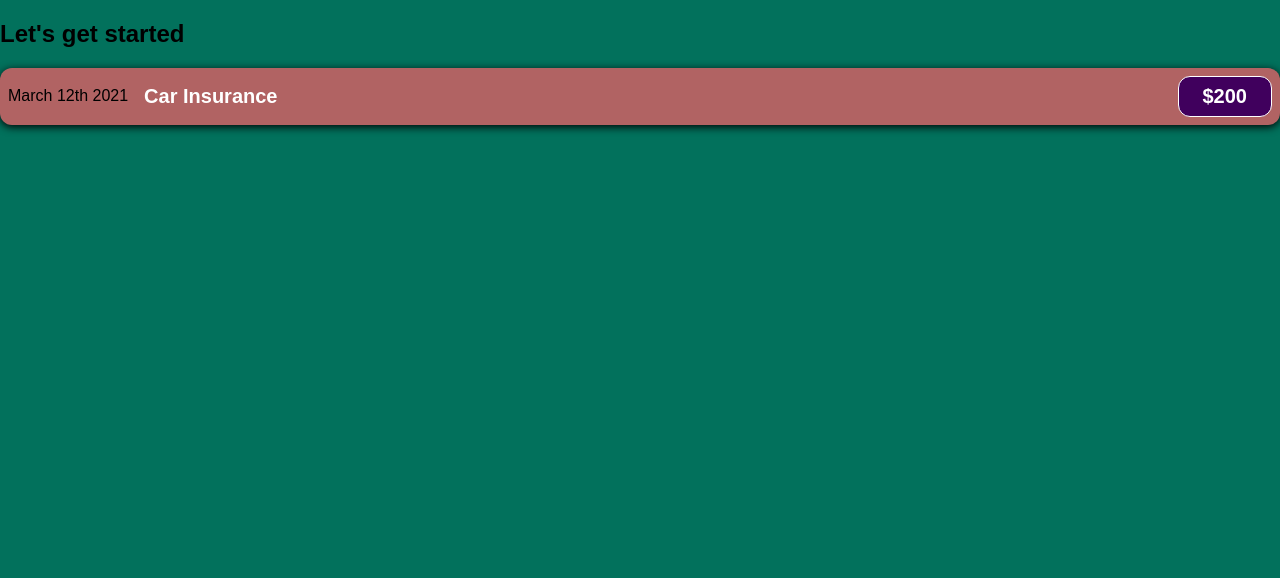
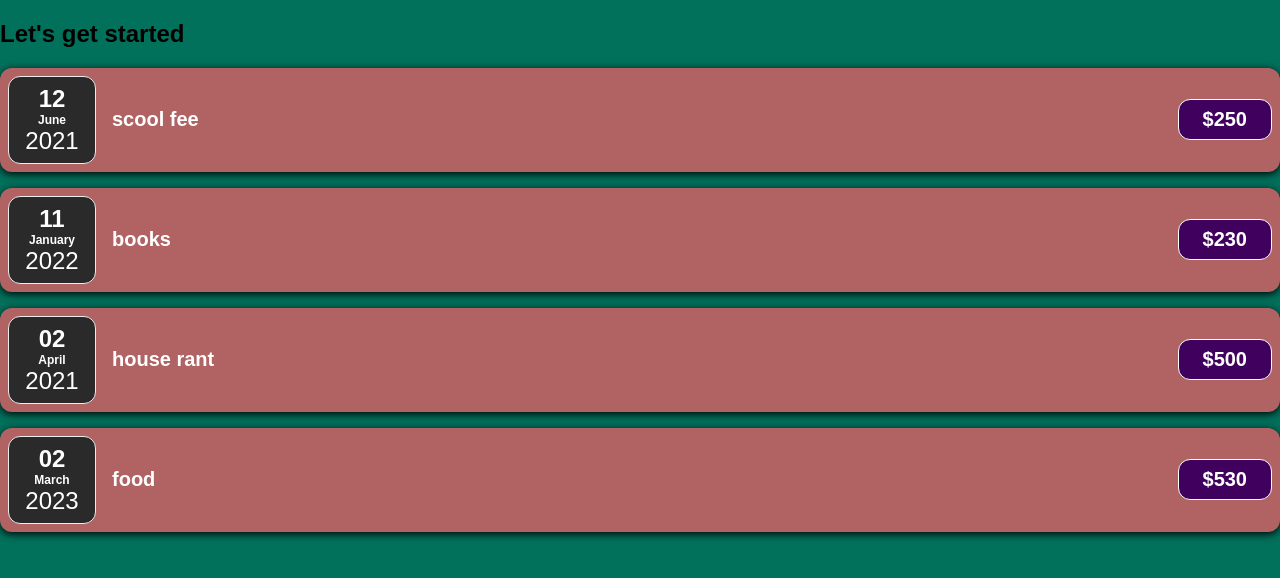
Before and after one commit to pawan1816/expence_tracker, a JavaScript app in the folder expence_tracker/: page / in a window 1280 px wide. Shown: the top 578 px of the page. Built offline with nearby package versions, Linux system fonts and the light colour scheme.

Commit message:
added componet

```diff
--- a/expence_tracker/src/App.js
+++ b/expence_tracker/src/App.js
@@ -1,10 +1,56 @@
 import Expence from "./component/Expence";
 
 function App(){
+  let expenses =[
+    {
+      id:'e1',
+      title: 'scool fee',
+      amount:250,
+      date: new Date(2021, 5, 12)
+    },
+    {
+      id:'e2',
+      title: 'books',
+      amount:230,
+      date: new Date(2021, 12, 11)
+    },
+    {
+      id:'e2',
+      title: 'house rant',
+      amount:500,
+      date: new Date(2021, 3, 2)
+    },
+    {
+      id:'e1',
+      title: 'food',
+      amount:530,
+      date: new Date(2023, 2, 2)
+    }
+  ];
+
   return (
     <div>
         <h2>Let's get started</h2>
-        <Expence></Expence>
+        <Expence
+            date={expenses[0].date}
+            title={expenses[0].title}
+            amount={expenses[0].amount}>
+        </Expence>
+        <Expence
+            date={expenses[1].date}
+            title={expenses[1].title}
+            amount={expenses[1].amount}>
+        </Expence>
+        <Expence
+            date={expenses[2].date}
+            title={expenses[2].title}
+            amount={expenses[2].amount}>
+        </Expence>
+        <Expence
+            date={expenses[3].date}
+            title={expenses[3].title}
+            amount={expenses[3].amount}>
+        </Expence>
     </div>
 
   );
--- a/expence_tracker/src/component/Expence.js
+++ b/expence_tracker/src/component/Expence.js
@@ -1,11 +1,13 @@
 import './Expence.css';
-function Expence(){
+import ExpenseDate from './ExpenseDate';
+function Expence(props){
+
     return (
         <div className='expence-item'>
-            <div>March 12th 2021</div>
+            <ExpenseDate date={props.date} />
             <div className='expence-item__description'>
-                <h2>Car Insurance</h2>
-                <div className='expence-item__price'>$200</div>
+                <h2>{ props.title }</h2>
+                <div className='expence-item__price'>${ props.amount }</div>
             </div>
         </div>
     );
--- /dev/null
+++ b/expence_tracker/src/component/ExpenseDate.css
@@ -0,0 +1,23 @@
+.expense-date{
+    display: flex;
+    flex-direction: column;
+    width: 5.5rem;
+    height: 5.5rem;
+    border: 1px solid#ececec;
+    background-color: #2a2a2a;
+    color: white;
+    border-radius: 12px;
+    align-items: center;
+    justify-content: center;
+}
+.expense-date_month{
+    font-size: 0.75rem;
+    font-weight: bold;
+}
+.expense-date_year{
+    font-size: 1.5rem;
+}
+.expense-date_day{
+    font-size: 1.5rem;
+    font-weight: bold;
+}
--- /dev/null
+++ b/expence_tracker/src/component/ExpenseDate.js
@@ -0,0 +1,18 @@
+import './ExpenseDate.css';
+
+function ExpenseDate(props){
+    const month = props.date.toLocaleString('en-US', {month: 'long'});
+    const year = props.date.getFullYear();
+    const day = props.date.toLocaleString('en-US',{day: '2-digit'});
+    return(
+        <div className='expense-date'>
+            <div className='expense-date_day'>{ day }</div>
+            <div className='expense-date_month'>{ month }</div>
+            <div className='expense-date_year'>{ year }</div>
+        </div>
+
+    );
+
+}
+
+export default ExpenseDate;
```
